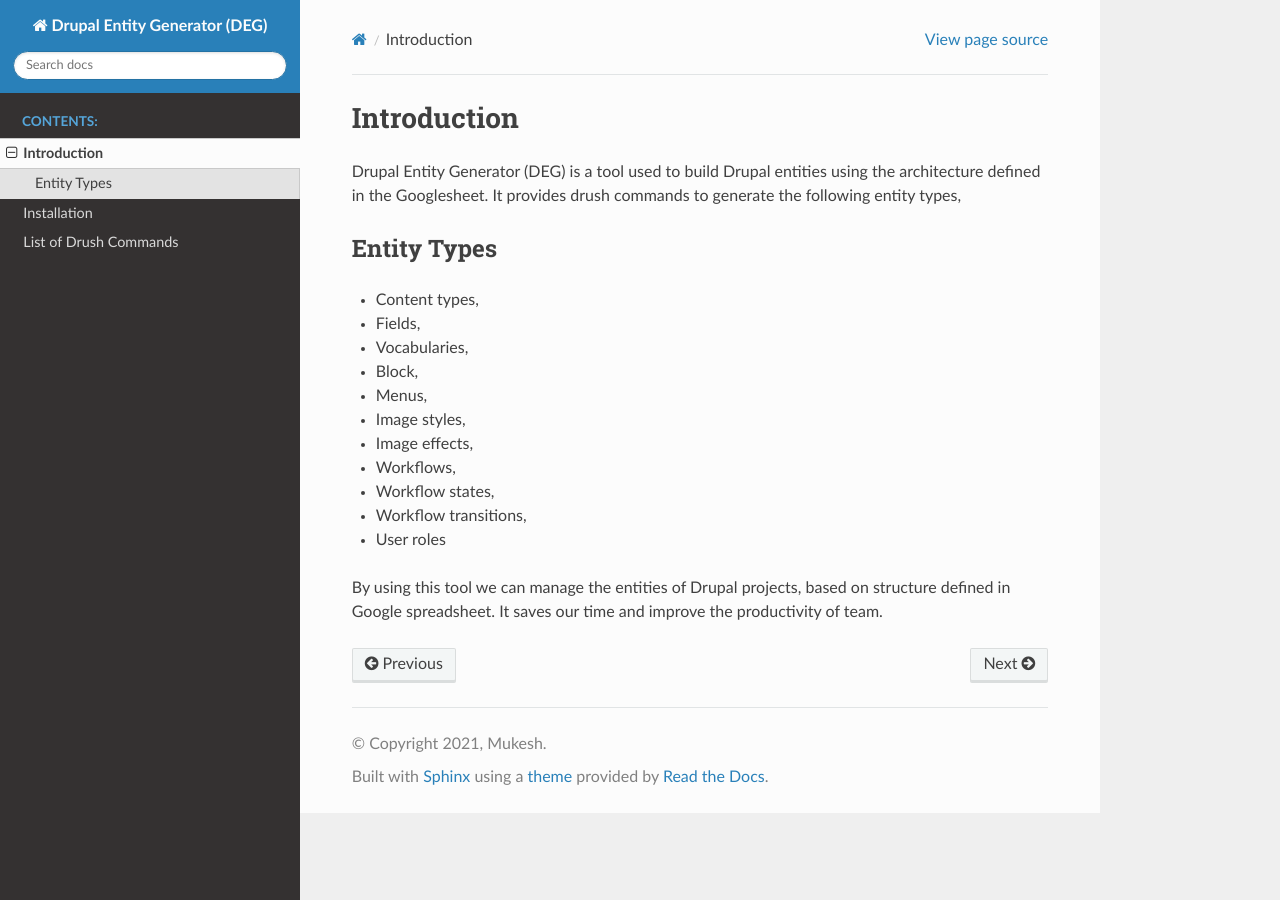
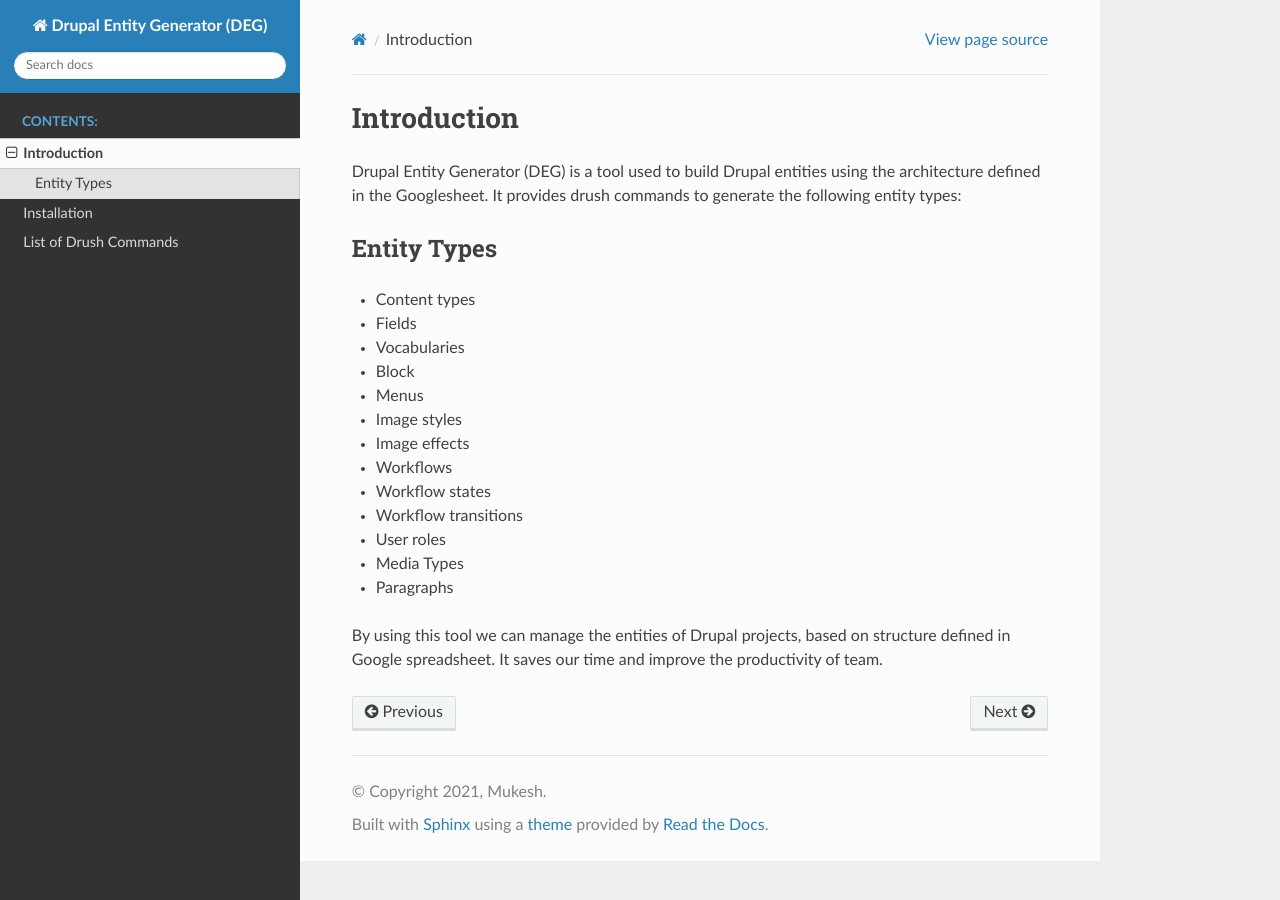
Before and after one commit to acquia-pso/dst-entity-generate, a Sphinx documentation site: the page built from docs/source/introduction.rst, in a window 1280 px wide. Built offline with Sphinx 7.4.7 and the Read the Docs theme 2.0.0, drawn with Linux system fonts in a browser that asks for light colours.

Commit message:
DSTEG-131: Minor corrections in doc.

```diff
--- a/docs/source/introduction.rst
+++ b/docs/source/introduction.rst
@@ -3,21 +3,23 @@
 Introduction
 ===============================
 Drupal Entity Generator (DEG) is a tool used to build Drupal entities using the architecture defined in the Googlesheet.
-It provides drush commands to generate the following entity types,
+It provides drush commands to generate the following entity types:
 
 Entity Types
 ------------
-* Content types,
-* Fields,
-* Vocabularies,
-* Block,
-* Menus,
-* Image styles,
-* Image effects,
-* Workflows,
-* Workflow states,
-* Workflow transitions,
+* Content types
+* Fields
+* Vocabularies
+* Block
+* Menus
+* Image styles
+* Image effects
+* Workflows
+* Workflow states
+* Workflow transitions
 * User roles
+* Media Types
+* Paragraphs
 
 By using this tool we can manage the entities of Drupal projects, based on structure defined in Google spreadsheet.
 It saves our time and improve the productivity of team.
```
